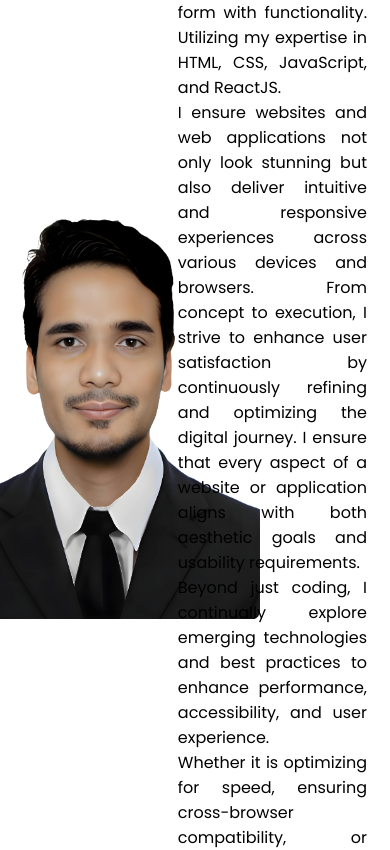
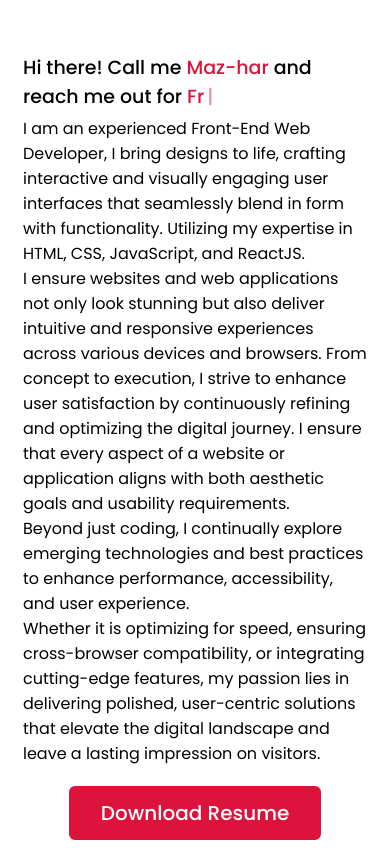
Before and after one commit to Maaazhar/maaazhar.github.io, a React (Vite) app: page / in a window 390 px wide. Shown: the part 1507-2357 px from the top of the page. Built offline with nearby package versions, Linux system fonts and the light colour scheme.

Commit message:
updateing about section

```diff
--- a/package.json
+++ b/package.json
@@ -11,7 +11,9 @@
   },
   "dependencies": {
     "react": "^18.2.0",
-    "react-dom": "^18.2.0"
+    "react-dom": "^18.2.0",
+    "react-simple-typewriter": "^5.0.1",
+    "react-toastify": "^10.0.5"
   },
   "devDependencies": {
     "@types/react": "^18.2.66",
--- a/src/components/About/About.css
+++ b/src/components/About/About.css
@@ -59,3 +59,65 @@
     color: crimson;
     background: none;
 }
+
+
+/* responsive media query */
+@media (max-width: 1104px) {
+    .about .about-content .left img {
+        height: 350px;
+    }
+    .about .about-content .right .text {
+        font-size: 25px;
+        font-weight: 500;
+    }
+    .about .about-content .right .text .aboutWork {
+        display: inline;
+    }
+}
+
+@media (max-width: 991px) {
+    .about .about-content .right .text .aboutWork {
+        display: block;
+    }
+
+}
+
+@media (max-width: 947px) {
+    .about .about-content .column {
+        width: 100%;
+    }
+
+    .about .about-content .left {
+        display: flex;
+        justify-content: center;
+        margin: 0 auto 60px;
+    }
+
+    .about .about-content .right {
+        flex: 100%;
+    }
+}
+
+@media (max-width: 690px) {
+    .about .about-content .right .text .aboutWork {
+        display: inline;
+    }
+    .about-btn {
+        display: flex;
+        align-items: center;
+        justify-content: center;
+    }
+    .about .about-content .right p {
+        text-align: left;
+    }
+}
+
+@media (max-width: 380px) {
+    .about .about-content .right .text {
+        text-align: center;
+    }
+
+    .about .about-content .right .text .aboutWork {
+        display: block;
+    }
+}
--- a/src/components/About/About.jsx
+++ b/src/components/About/About.jsx
@@ -1,7 +1,9 @@
+import { Typewriter } from 'react-simple-typewriter'
 import PP from "../../assets/images/profile.jpg"
 import "./About.css"
 
 export const About = () => {
+    const profession = [" Web Development.", " Front-End Development.", " ReactJS Development.", " MERN Stack Development.", " Web Design."]
     return (
         <div className="about">
             <section className="about" id="about">
@@ -9,24 +11,35 @@ export const About = () => {
                     <h2 className="title">About me</h2>
                     <div className="about-content">
                         <div className="column left">
-                    <img src={PP} alt="Picture of Mazhar"/>
+                            <img src={PP} alt="Picture of Mazhar" />
                         </div>
                         <div className="column right">
-                    <div className="text">Hi there! Call me <span> Maz-har </span> and reach me out for <span
-                            className="aboutWork"><span className="typing"></span></span></div>
+                            <div className="text">Hi there! Call me <span> Maz-har </span> and reach me out for
+                                <span className="aboutWork">
+                                    <Typewriter
+                                        words={profession}
+                                        loop={999}
+                                        cursor
+                                        cursorStyle='|'
+                                        typeSpeed={150}
+                                        deleteSpeed={100}
+                                        delaySpeed={1000}
+                                    />
+                                </span>
+                            </div>
                             <p>
                                 I am an experienced Front-End Web Developer, I bring designs to life, crafting interactive and
                                 visually engaging user interfaces that seamlessly blend in form with functionality. Utilizing my
                                 expertise in HTML, CSS, JavaScript, and ReactJS.
-                        <br/>
+                                <br />
                                 I ensure websites and web applications not only look stunning but also deliver intuitive and
                                 responsive experiences across various devices and browsers. From concept to execution, I strive
                                 to enhance user satisfaction by continuously refining and optimizing the digital journey. I
                                 ensure that every aspect of a website or application aligns with both aesthetic goals and
                                 usability requirements.
-                        <br/>Beyond just coding, I continually explore emerging technologies and best practices to
+                                <br />Beyond just coding, I continually explore emerging technologies and best practices to
                                 enhance performance, accessibility, and user experience.
-                        <br/>
+                                <br />
                                 Whether it is optimizing for speed, ensuring cross-browser compatibility, or integrating
                                 cutting-edge features, my passion lies in delivering polished, user-centric solutions that
                                 elevate the digital landscape and leave a lasting impression on visitors.
--- a/src/pages/HomePage/HomePage.css
+++ b/src/pages/HomePage/HomePage.css
@@ -83,11 +83,28 @@ section .title::after {
     .max-width {
         max-width: 930px;
     }
+    .services .serv-content .card,
+    .project .project-content .card {
+        width: calc(50% - 10px);
+        margin-bottom: 20px;
+    }
+
+    .skills .skillsContent .column,
+    .contact .contact-content .column {
+        width: 100%;
+        margin-bottom: 35px;
+    }
 }
 
 @media (max-width: 690px) {
     .max-width {
         padding: 0 23px;
+    }
+
+    .home-line-break,
+    .about-line-break {
+        display: block;
+        margin-top: -15px;
     }
 }
 
@@ -100,4 +117,9 @@ section .title::after {
         font-size: 25px;
         line-height: 38px;
     }
+
+    .about .about-content .right .text,
+    .skills .skillsContent .left .text {
+        font-size: 19px;
+    }
   }
```
Also changed, not shown: 1 other file (tests, documents, lock files or other folders). Lines whose indentation alone changed are shown as unchanged.
